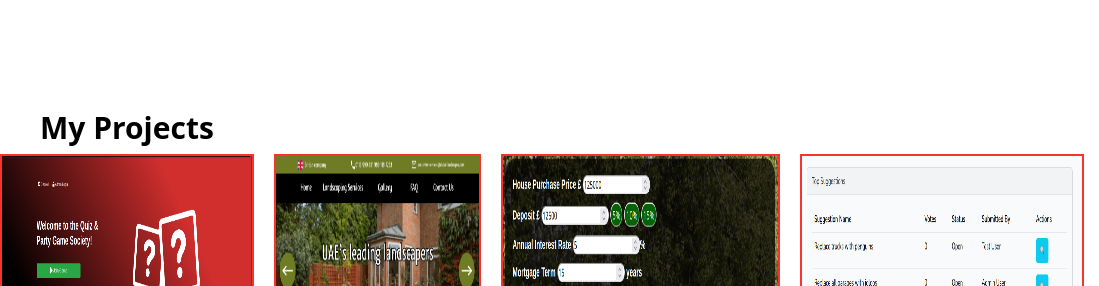
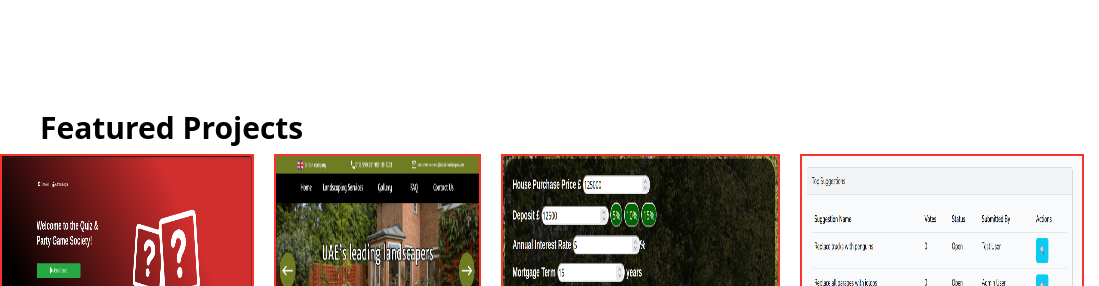
Before and after one commit to danbracey/PortfolioSite, a plain HTML site: page index.html in a window 1280 px wide. Shown: the part 514-800 px from the top of the page, 0-1099 px from the left. Drawn offline with nearby package versions, Linux system fonts and the light colour scheme.

Commit message:
Change wording to show more projects available

```diff
--- a/index.html
+++ b/index.html
@@ -48,7 +48,7 @@
         </a>
     </main>
     <section>
-        <h3 class="text-3xl font-semibold ml-10 mb-2">My Projects</h3>
+        <h3 class="text-3xl font-semibold ml-10 mb-2">Featured Projects</h3>
         <div class="overflow-x-auto flex gap-5">
             <a href="projects.html#quiz-society">
                 <img src="project_compressed_images/quiz-society.png" class="border-2 border-laravel h-48" alt="Quiz Society Homepage">
```
